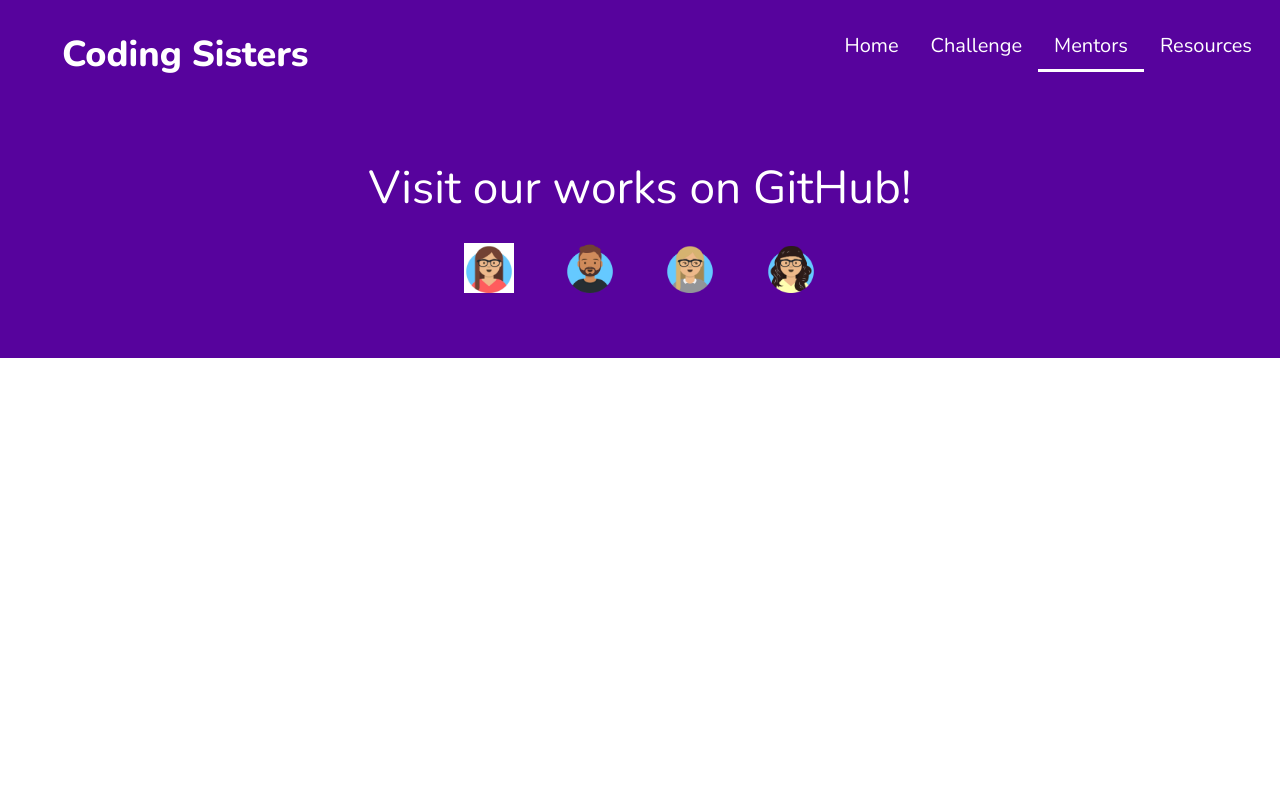
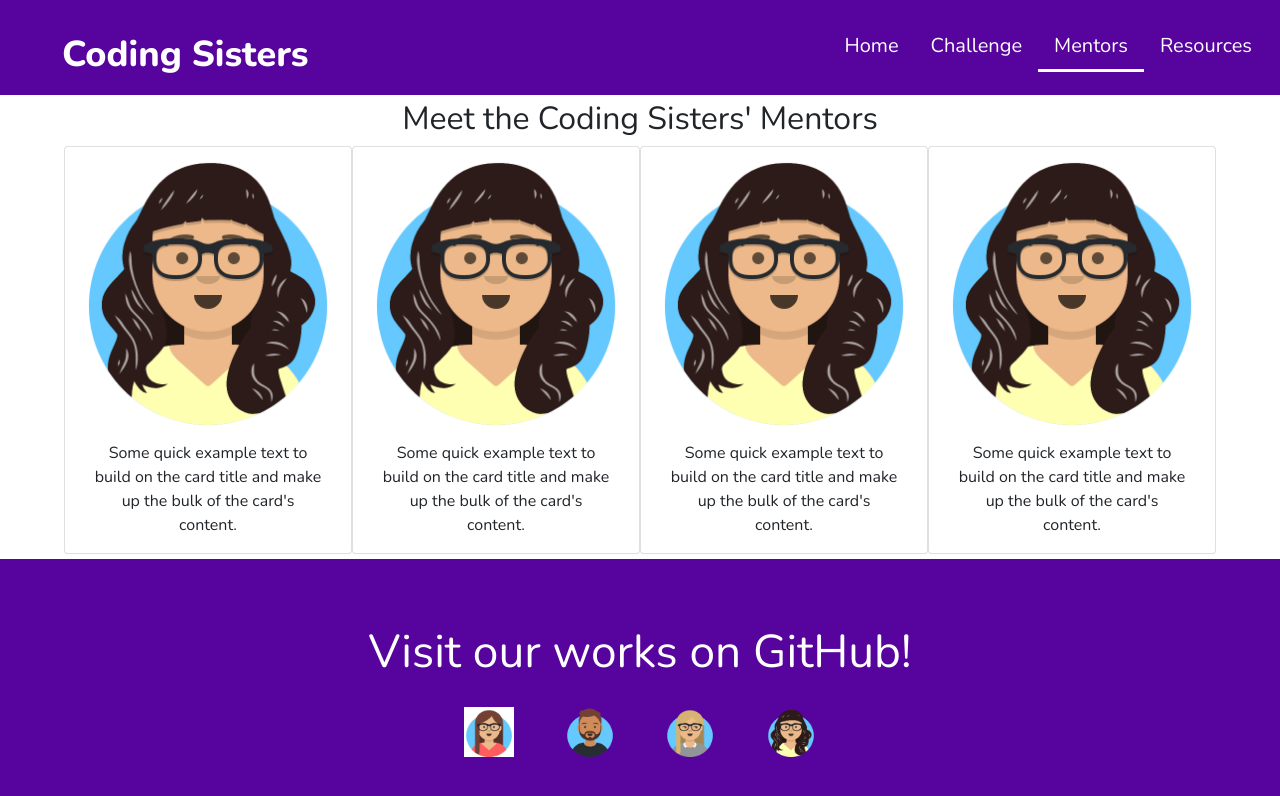
Before and after one commit to Franciskadtt/women-in-tech-hackathon, a plain HTML site: page mentors.html in a window 1280 px wide. Drawn offline with nearby package versions, Linux system fonts and the light colour scheme.

Commit message:
Add cards to mentors page

```diff
--- a/assets/css/style.css
+++ b/assets/css/style.css
@@ -50,8 +50,6 @@ background-color: transparent;
 li.active > a {
   border-bottom: 3px solid white;
 }
-
-
 .logo{
   font-weight: 800;
   padding-left:50px;
--- a/mentors.html
+++ b/mentors.html
@@ -53,6 +53,52 @@
             </div>
         </nav>
     </header>
+    <section>
+        <div class="container">
+            <div class="row justify-content-center">
+                <div class="col">
+                    <div class="row justify-content-center text-center">
+                        <h2>Meet the Coding Sisters' Mentors</h2>
+                    <div class="card" style="width: 18rem;">
+                        <img src="assets/images/teema.png" class="card-img-top" alt="mentor avatar">
+                        <div class="card-body">
+                            <p class="card-text">Some quick example text to build on the card title and make up the bulk
+                                of
+                                the
+                                card's content.</p>
+                        </div>
+                    </div>
+                    <div class="card" style="width: 18rem;">
+                        <img src="assets/images/teema.png" class="card-img-top" alt="mentor avatar">
+                        <div class="card-body">
+                            <p class="card-text">Some quick example text to build on the card title and make up the bulk
+                                of
+                                the
+                                card's content.</p>
+                        </div>
+                    </div>
+                    <div class="card" style="width: 18rem;">
+                        <img src="assets/images/teema.png" class="card-img-top" alt="mentor avatar">
+                        <div class="card-body">
+                            <p class="card-text">Some quick example text to build on the card title and make up the bulk
+                                of
+                                the
+                                card's content.</p>
+                        </div>
+                    </div>
+                    <div class="card" style="width: 18rem;">
+                        <img src="assets/images/teema.png" class="card-img-top" alt="mentor avatar">
+                        <div class="card-body">
+                            <p class="card-text">Some quick example text to build on the card title and make up the bulk
+                                of
+                                the
+                                card's content.</p>
+                        </div>
+                    </div>
+                </div>
+            </div>
+        </div>
+    </section>
     <footer>
         <div class="container-fluid text-center" id="footer">
             <div class="row">
```
